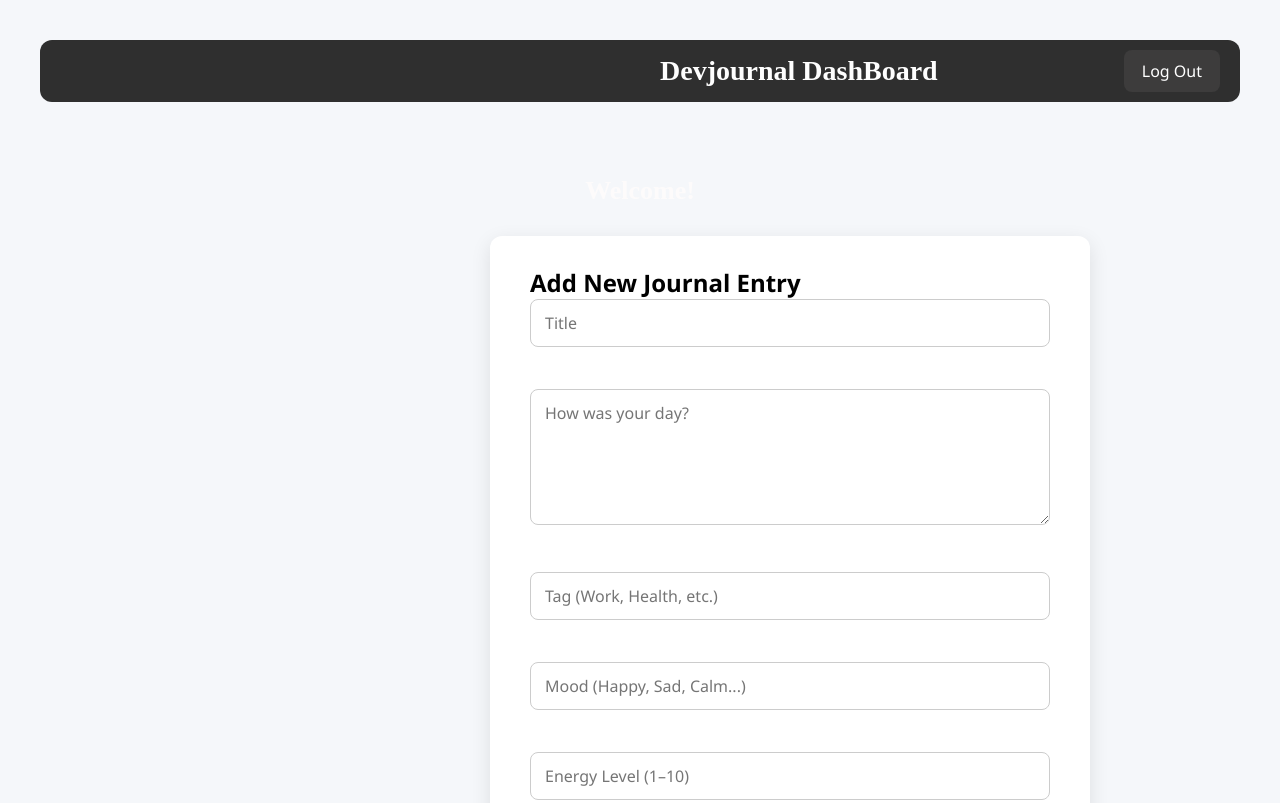
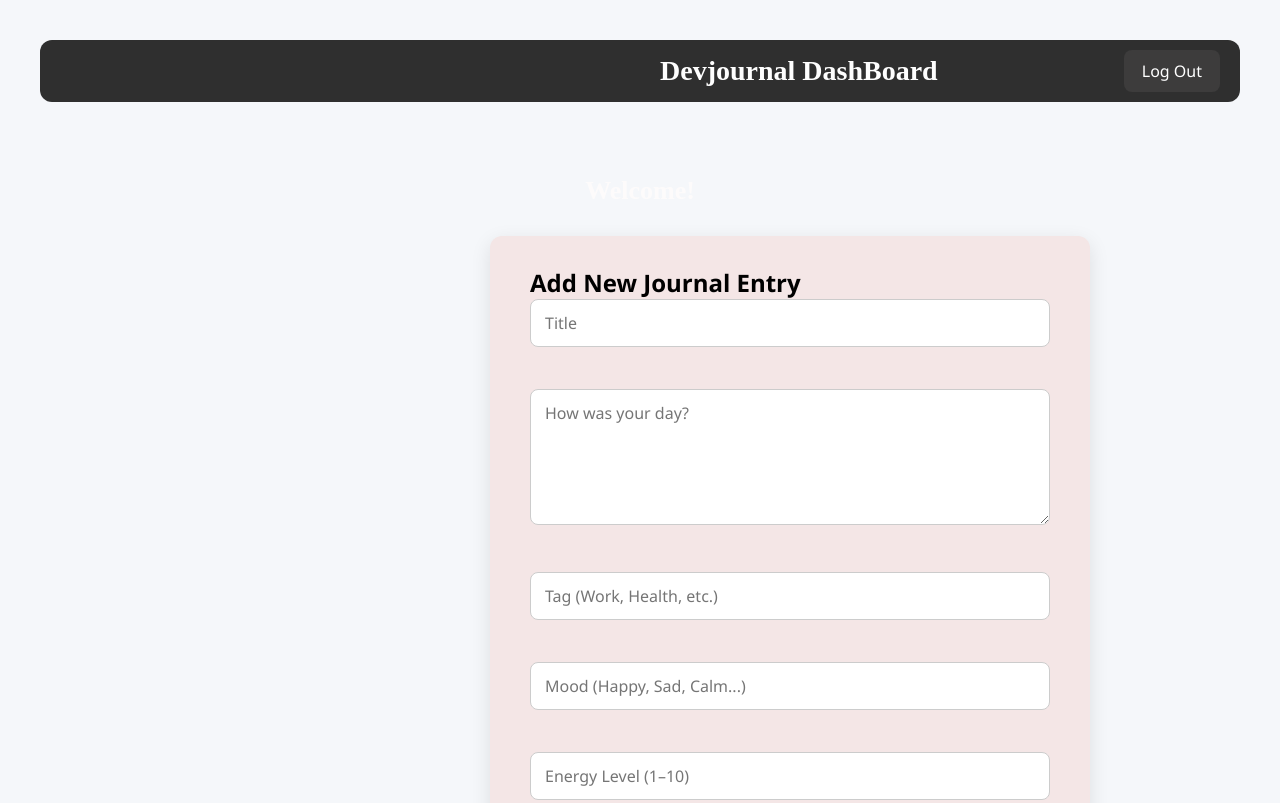
Before and after one commit to madhumitaaa/DevJournal, a plain HTML site: page frontend/devjournaldashboard.html in a window 1280 px wide. Shown: the top 803 px of the page. Drawn offline with Linux system fonts and the light colour scheme; no server answers; sample sign-in values are in the browser's storage.

Commit message:
modified frontend

```diff
--- a/frontend/dev.css
+++ b/frontend/dev.css
@@ -56,7 +56,7 @@ h1 {
 
 
 #entry {
-  background-color: #ffffff;
+  background-color: #f4e6e6;
   max-width: 600px;
   margin: 0 auto;
   padding: 30px 40px;
```
